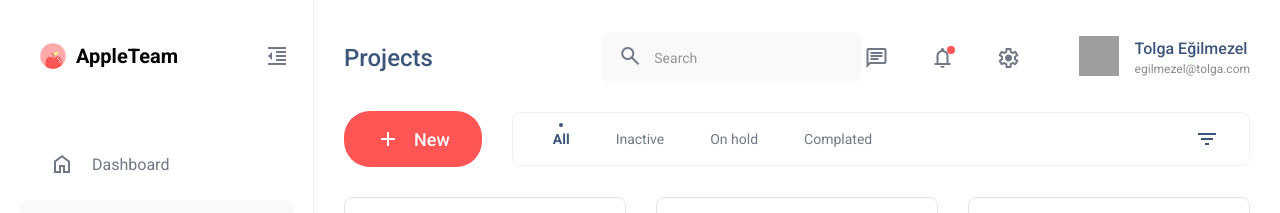
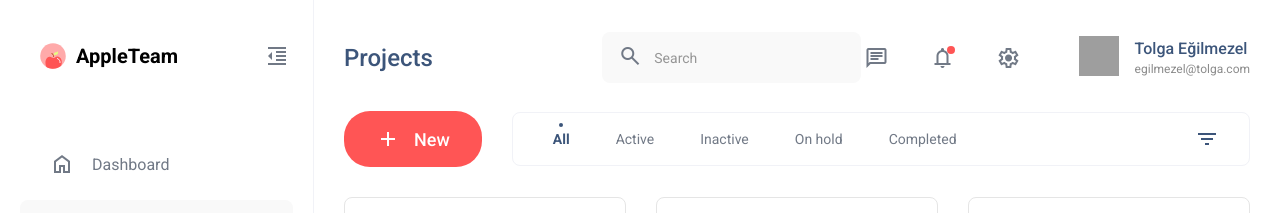
Before and after one commit to enqinsel/vue-dashboard-team-apple-1, a Vue app: page / in a window 1280 px wide. Shown: the top 213 px of the page. Built offline with nearby package versions, Linux system fonts and the light colour scheme; grey boxes are pictures that could not be loaded.

Commit message:
Reformatted Navigation.vue and added a Tab pane.

```diff
--- a/src/layouts/Navigation.vue
+++ b/src/layouts/Navigation.vue
@@ -6,8 +6,8 @@
 import Modal from '@components/Modal/Modal.vue';
 import Form from '@components/Forms/Form.vue';
 
-	const tabPanes = ref(['All', 'Inactive', 'On hold', 'Complated']);
-	const dropİtems = ref(['Default', 'Important', 'Priority']);
+const tabPanes = ref(['All', 'Active', 'Inactive', 'On hold', 'Completed']);
+const dropItems = ref(['Default', 'Important', 'Priority']);
 const dropValue = ref('');
 const activeTab = ref('');
 const addModal = ref(false);
@@ -21,7 +21,7 @@
 		{ value: 'onhold', label: 'On Hold' },
 		{ value: 'active', label: 'Active' }
 	],
-		 members: ['Seyit', 'Engin', 'Kaplan','Emircan','Tolga']
+	members: ['Seyit', 'Engin', 'Kaplan', 'Emircan', 'Tolga']
 });
 
 const clikHandler = () => {
@@ -39,7 +39,7 @@
 		<Button name="New" icon="add" variant="primary" classes="rounded" @click="clikHandler" />
 		<div class="nav__content">
 			<Tabs :panes="tabPanes" v-model:active="activeTab" />
-					<Dropdown :items="dropİtems" v-model:value="dropValue" icon="filter_list" />
+			<Dropdown :items="dropItems" v-model:value="dropValue" icon="filter_list" />
 		</div>
 		<Modal v-model:show="addModal" size="md">
 			<template #header>
```
Lines whose indentation alone changed are shown as unchanged.
